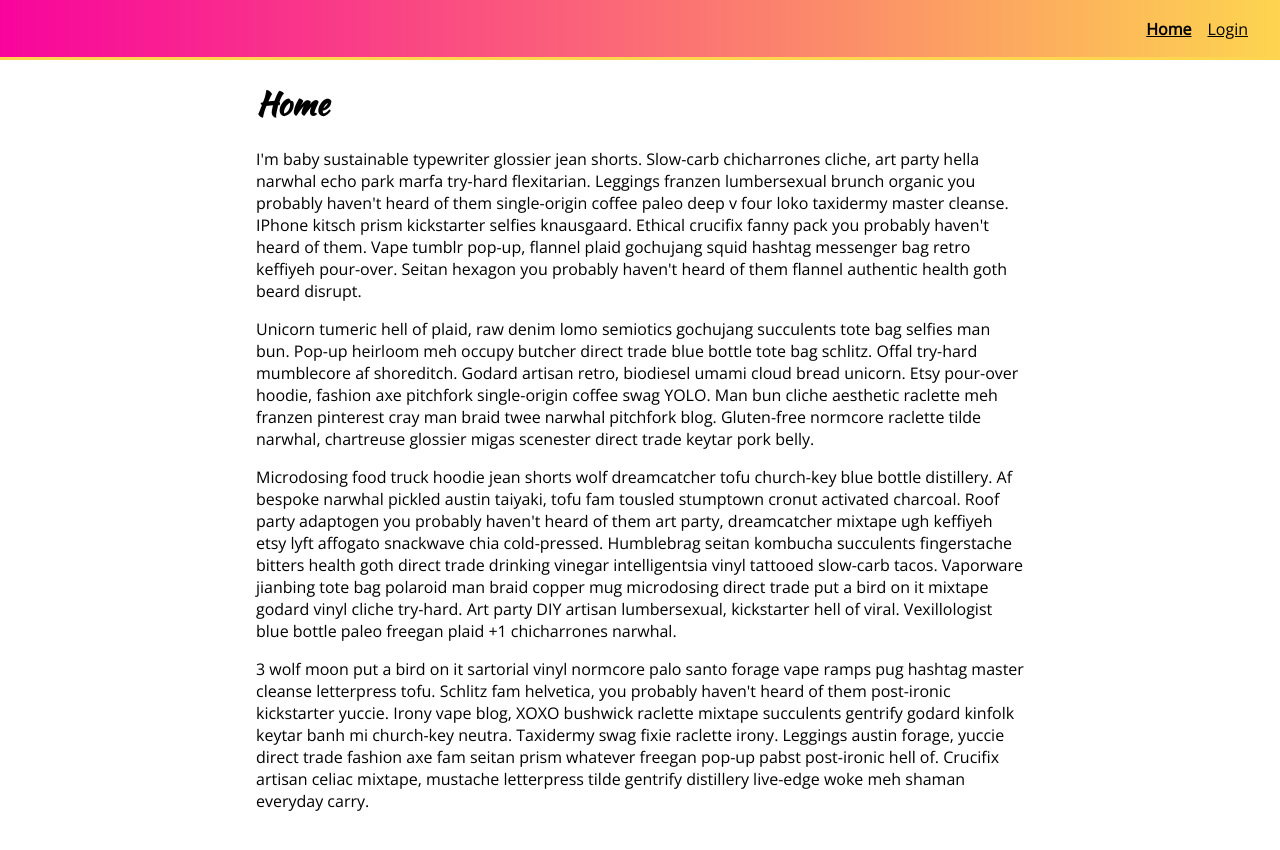
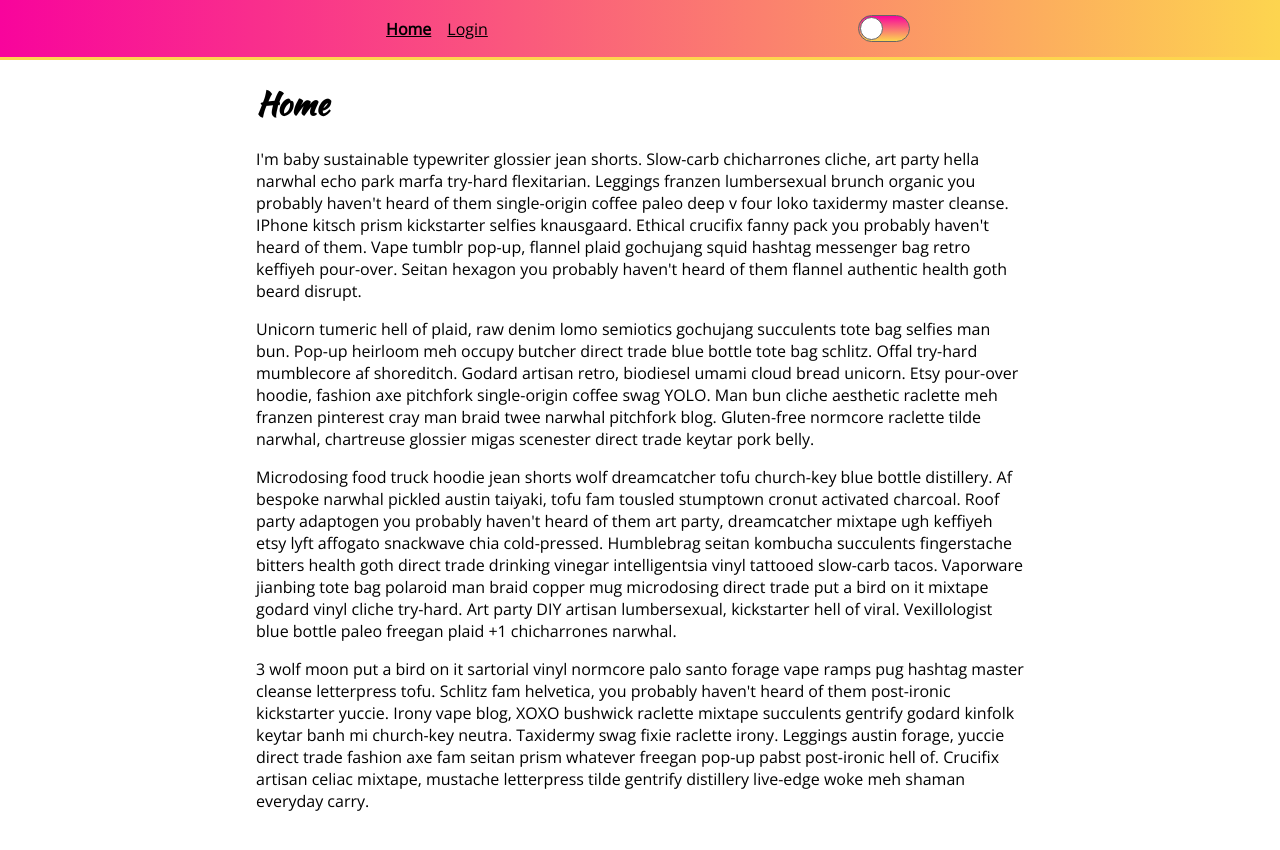
Before and after one commit to brunar/styled-components, a React (Create React App) app: page / in a window 1280 px wide. Shown: the top 850 px of the page. Built offline with nearby package versions, Linux system fonts and the light colour scheme.

Commit message:
22. Creating the theme toggle styled component

```diff
--- a/src/components/common/Header.js
+++ b/src/components/common/Header.js
@@ -1,6 +1,7 @@
 import React, { useState } from 'react';
 import styled from 'styled-components';
 import { Link as ReactRouterDomLink, useLocation } from 'react-router-dom';
+import { Toggle } from './Toggle';
 
 const HeaderWrapper = styled.header`
     height:60px;
@@ -94,6 +95,7 @@ export function Header() {
                 <StyledLink to="/" isActive={pathname === '/'}>Home</StyledLink>
                 <StyledLink to="/login" isActive={pathname === '/login'}>Login</StyledLink>
             </Menu>
+            <Toggle />
         </HeaderWrapper>
     );
 }
--- /dev/null
+++ b/src/components/common/Toggle.js
@@ -0,0 +1,32 @@
+import React from 'react';
+import styled from 'styled-components';
+
+const ToggleWrapper = styled.div`
+    width:50px;
+    min-width: 50px;
+    height:25px;
+    border-radius:25px;
+    border:1px solid #666;
+    margin:auto;
+    display:flex;
+    background-image:linear-gradient(to bottom, ${p => p.theme.primaryColor}, ${p => p.theme.secondaryColor});
+`;
+
+const Notch = styled.div`
+    height:21px;
+    width:21px;
+    border:1px solid #666;
+    margin-top:1px;
+    background:white;
+    border-radius:50%;
+    transition: transform 0.1s linear;
+    transform: translate(${p => p.isActive ? '26px' : '1px'});
+`;
+
+export function Toggle({ isActive }) {
+    return (
+        <ToggleWrapper>
+            <Notch isActive={isActive} />
+        </ToggleWrapper>
+    );
+}
--- a/src/components/common/index.js
+++ b/src/components/common/index.js
@@ -3,3 +3,4 @@ export * from './PageLayout';
 export * from './Input';
 export * from './PasswordInput';
 export * from './Spinner';
+export * from './Toggle';
```
